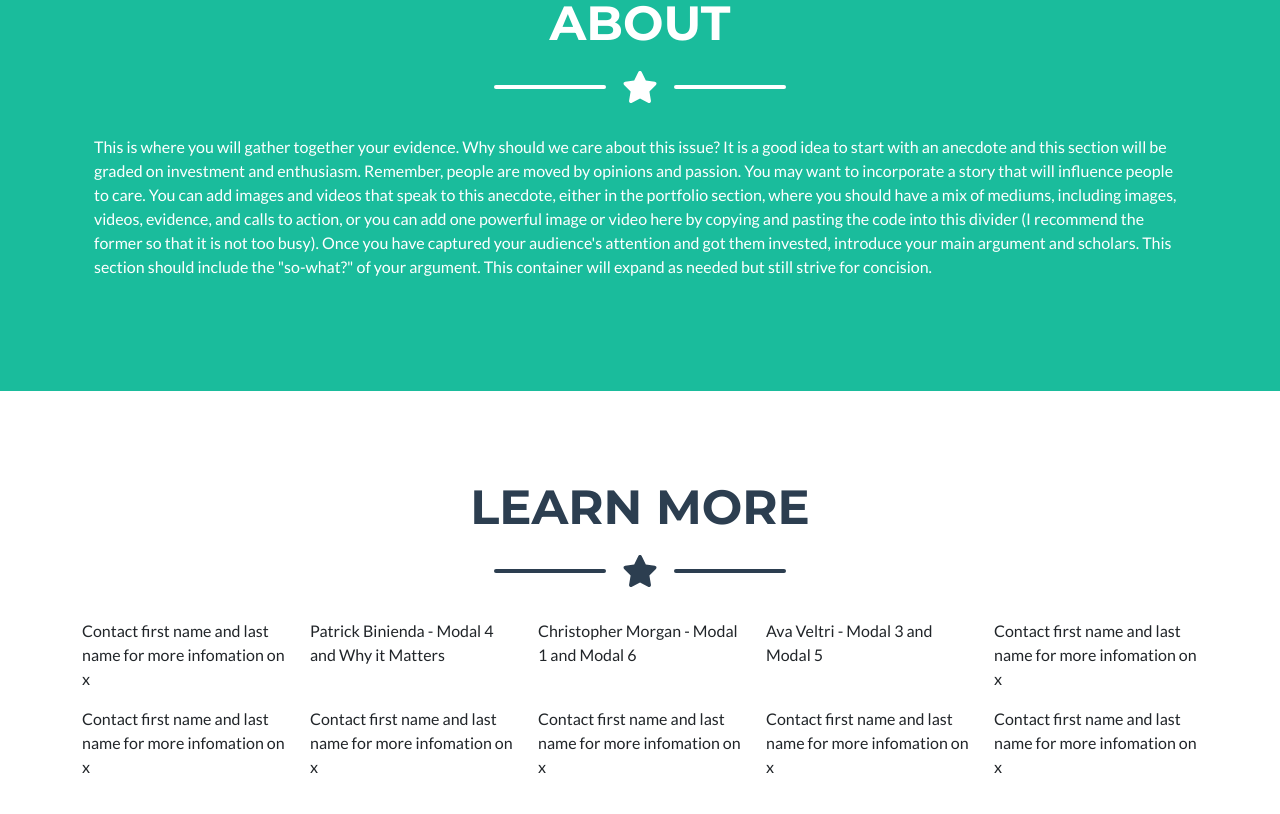
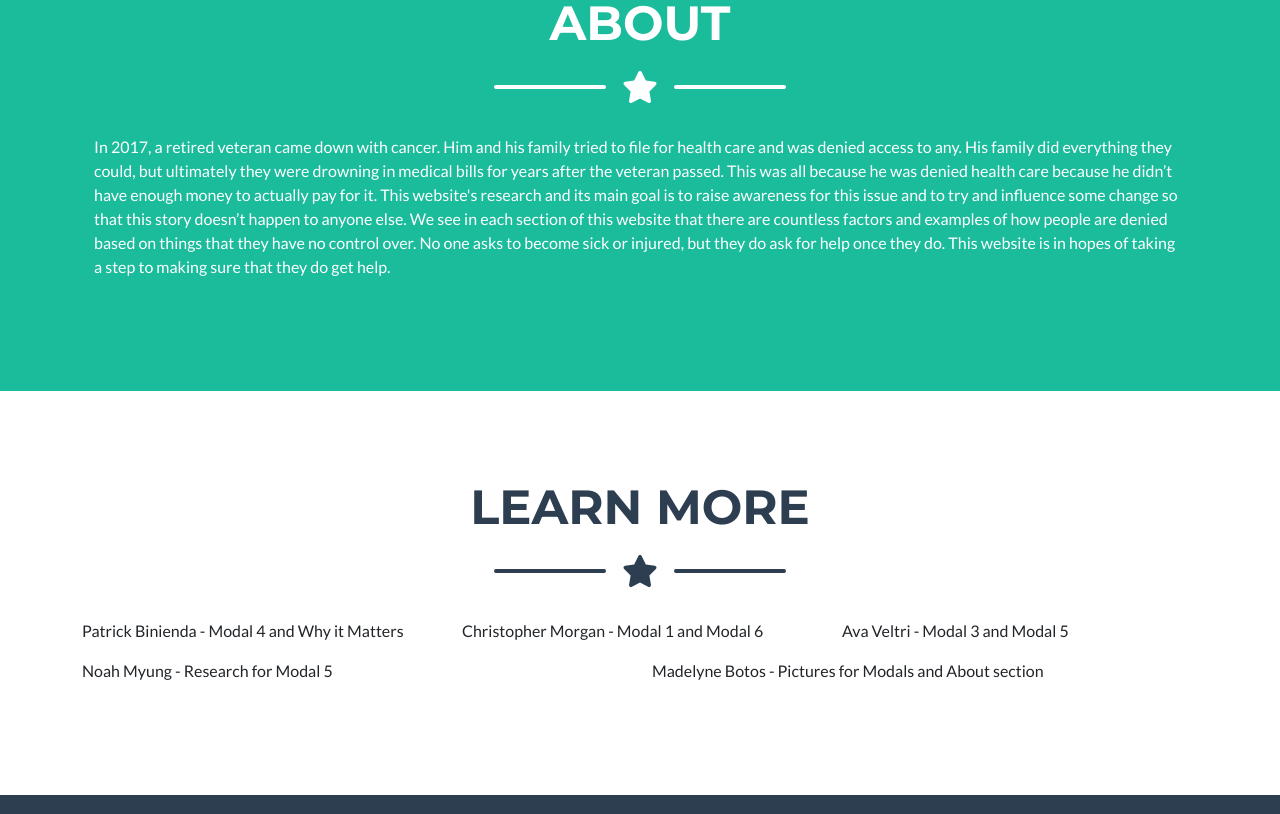
Before and after one commit to ISS210Sec001Team13/ISS210Sec01Team13, a plain HTML site: page index.html in a window 1280 px wide. Shown: the part 1806-2620 px from the top of the page. Drawn offline with nearby package versions, Linux system fonts and the light colour scheme.

Commit message:
Update index.html

```diff
--- a/index.html
+++ b/index.html
@@ -137,7 +137,7 @@ equal access and quality of healthcare.</p>
                     <div class="divider-custom-line"></div>
                 </div>
                 <!-- About Section Content-->
-                <div class="container"><p>This is where you will gather together your evidence. Why should we care about this issue? It is a good idea to start with an anecdote and this section will be graded on investment and enthusiasm. Remember, people are moved by opinions and passion. You may want to incorporate a story that will influence people to care. You can add images and videos that speak to this anecdote, either in the portfolio section, where you should have a mix of mediums, including images, videos, evidence, and calls to action, or you can add one powerful image or video here by copying and pasting the code into this divider (I recommend the former so that it is not too busy). Once you have captured your audience's attention and got them invested, introduce your main argument and scholars. This section should include the "so-what?" of your argument. This container will expand as needed but still strive for concision.</p>
+                <div class="container"><p> In 2017, a retired veteran came down with cancer. Him and his family tried to file for health care and was denied access to any. His family did everything they could, but ultimately they were drowning in medical bills for years after the veteran passed. This was all because he was denied health care because he didn’t have enough money to actually pay for it. This website's research and its main goal is to raise awareness for this issue and to try and influence some change so that this story doesn’t happen to anyone else. We see in each section of this website that there are countless factors and examples of how people are denied based on things that they have no control over. No one asks to become sick or injured, but they do ask for help once they do. This website is in hopes of taking a step to making sure that they do get help.</p>
                 </div>
                 </div>
                 <!-- About Section Button-->
@@ -156,20 +156,20 @@ equal access and quality of healthcare.</p>
                 </div>
                <!--List Contributor's Names and attributions-->
                 <div class="row justify-content-center">
-                    <div class="col-sm"><p>Contact first name and last name for more infomation on x</p></div>
+
 
                     <div class="col-sm"><p>Patrick Binienda - Modal 4 and Why it Matters</p></div>
                     <div class="col-sm"><p>Christopher Morgan - Modal 1 and Modal 6</p></div>
                     <div class="col-sm"><p>Ava Veltri -  Modal 3 and Modal 5 </p></div>
 
-                    <div class="col-sm"><p>Contact first name and last name for more infomation on x</p></div>
+
                 </div>
                 <div class="row justify-content-center">
-                    <div class="col-sm"><p>Contact first name and last name for more infomation on x</p></div>
-                    <div class="col-sm"><p>Contact first name and last name for more infomation on x</p></div>
-                    <div class="col-sm"><p>Contact first name and last name for more infomation on x</p></div>
-                    <div class="col-sm"><p>Contact first name and last name for more infomation on x</p></div>
-                    <div class="col-sm"><p>Contact first name and last name for more infomation on x</p></div>
+
+                    <div class="col-sm"><p>Noah Myung - Research for Modal 5</p></div>
+
+                    <div class="col-sm"><p>Madelyne Botos - Pictures for Modals and About section</p></div>
+
                 </div>
             </div>
         </section>
```
